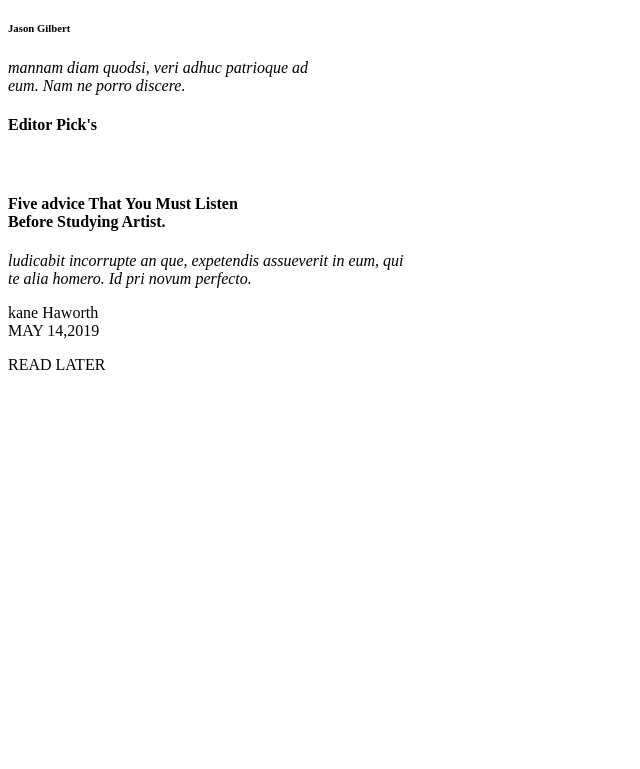
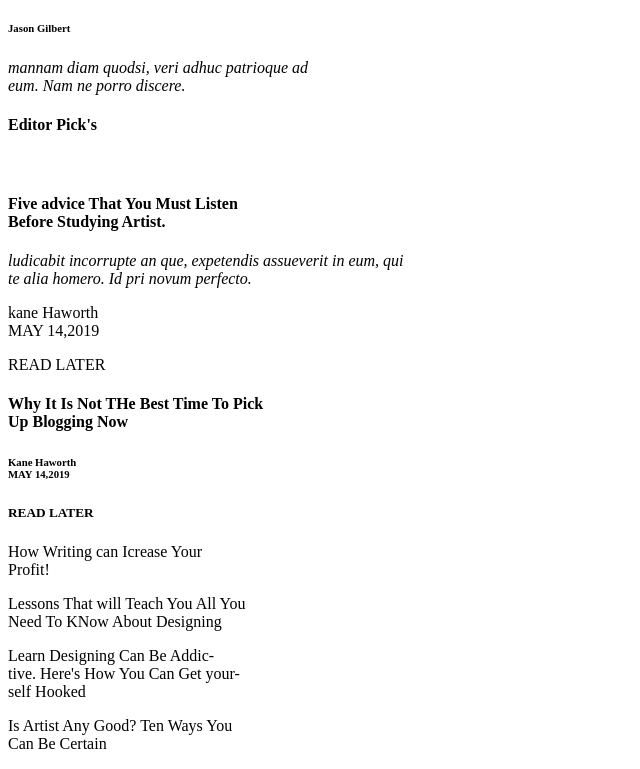
Before and after one commit to msk-robin/Deburging, a plain HTML site: page index.html in a window 1280 px wide. Shown: the part 318-1087 px from the top of the page, without its empty margins (0-640 px from the left). Before the commit the page ends 800 px from the top, so only its background shows below. Drawn offline with Linux system fonts and the light colour scheme.

Commit message:
added editors pick's section content in hypertext

```diff
--- a/index.html
+++ b/index.html
@@ -62,10 +62,22 @@
                 <P>READ LATER</P>
             </div>
             <div class="editor-pick2">
-
+                <div class="pick2-row1"></div>
+                <div class="pick2-row2"></div>
+                <div class="pick2-row3">
+                    <div class="img"></div>
+                    <div class="articles">
+                        <h4>Why It Is Not THe Best Time To Pick<br>Up Blogging Now</h4>
+                        <h6>Kane Haworth<br>MAY 14,2019</h6>
+                        <H5>READ LATER</H5>
+                    </div>
+                </div>
             </div>
             <div class="editor-pick3">
-
+                <P>How Writing can Icrease Your<br>Profit!</P>
+                <p>Lessons That will Teach You All You<br>Need To KNow About Designing</p>
+                <p>Learn Designing Can Be Addic-<br>tive. Here's How You Can Get your-<br>self Hooked</p>
+                <p>Is Artist Any Good? Ten Ways You<br>Can Be Certain</p>
             </div>
         </section>
 
```
